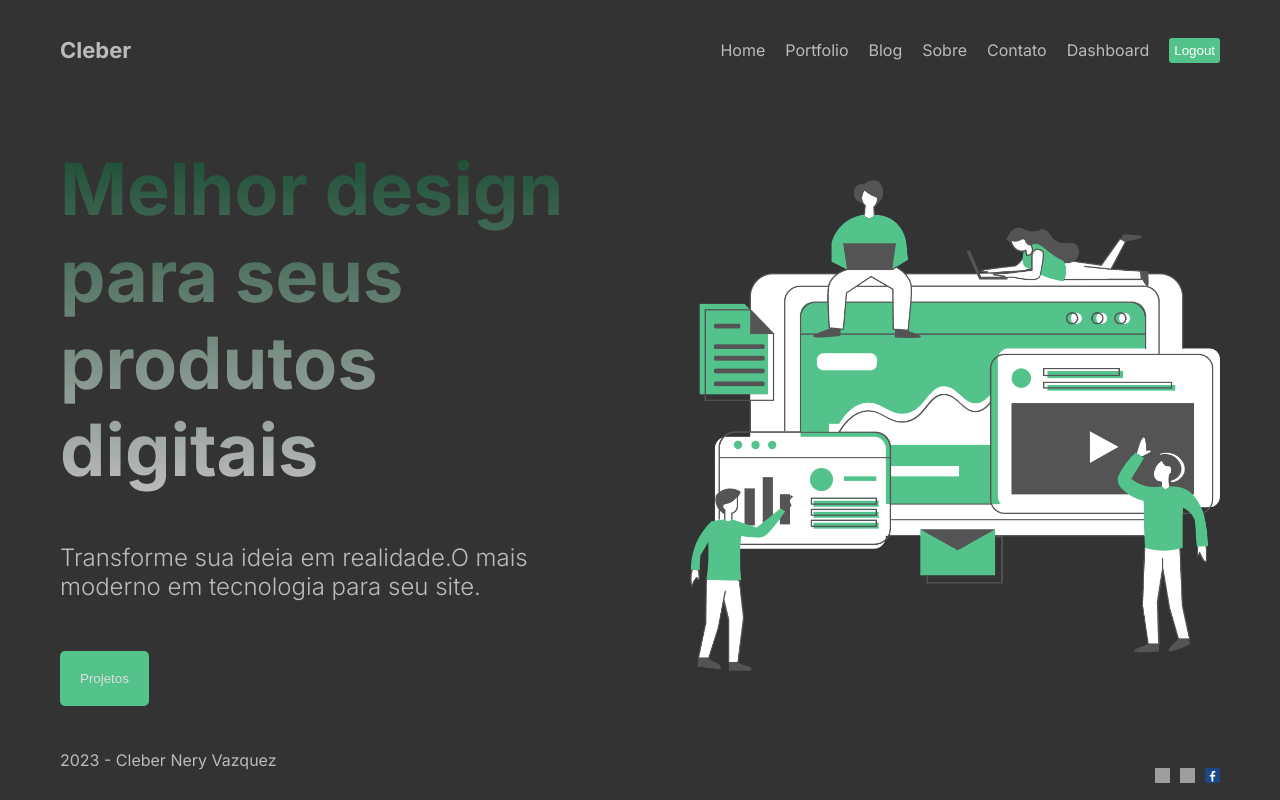
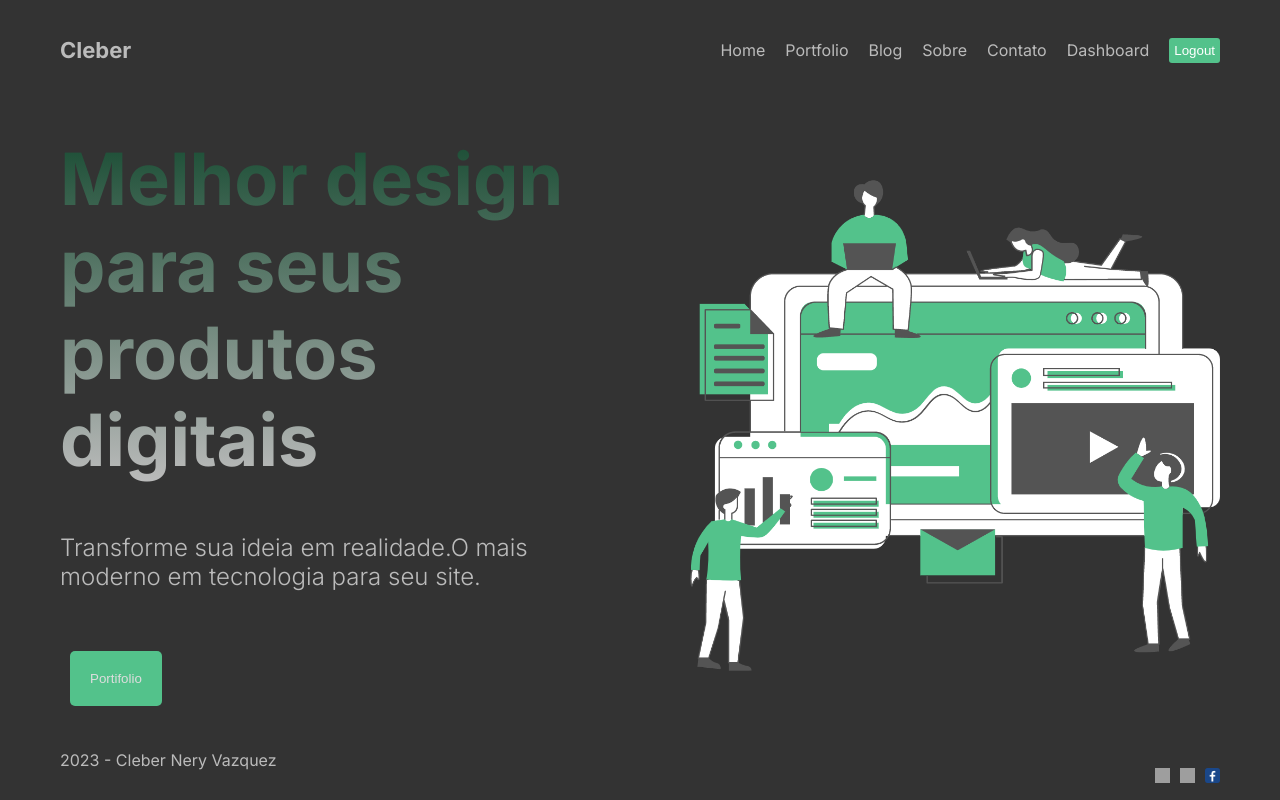
Before and after one commit to CleberNeryVazquez/projeto-next-app, a Next.js app: page / in a window 1280 px wide. Built offline with nearby package versions, Linux system fonts and the light colour scheme; grey boxes are pictures that could not be loaded.

Commit message:
Sessao sobre finalizada com todos os styles

```diff
--- a/src/app/page.jsx
+++ b/src/app/page.jsx
@@ -1,13 +1,14 @@
 import Image from 'next/image'
 import styles from './page.module.css'
 import Hero from 'public/hero.png'
+import Button from '@/components/Button/Button'
 export default function Home() {
   return (
     <div className={styles.container}>
       <div className={styles.item}>
         <h1 className={styles.titulo}>Melhor design para seus produtos digitais</h1>
         <p className={styles.descricao}>Transforme sua ideia em realidade.O mais moderno em tecnologia para seu site.</p>
-        <button className={styles.button}>Projetos</button>
+        <Button url='/portfolio' texto='Portifolio'/>
       </div>
       <div className={styles.item}>
         <Image src={Hero} alt='' className={styles.img}/>
--- a/src/app/page.module.css
+++ b/src/app/page.module.css
@@ -24,12 +24,3 @@
   font-size: 24px;
   font-weight: 300;
 }
-.button {
-  padding: 20px;
-  cursor: pointer;
-  background-color: #53c28b;
-  border: none;
-  border-radius: 5px;
-  width: max-content;
-  color: #ddd;
-}
--- a/src/app/sobre/page.module.css
+++ b/src/app/sobre/page.module.css
@@ -1,3 +1,38 @@
 .container{
 
 }
+.imgContainer{
+    width: 100%;
+    height: 300px;
+    position: relative;
+}
+.img{
+    object-fit: cover;
+    filter: grayscale(100%);/* deixa a imagem preto e branco */
+}
+.imgText{
+    position: absolute;
+    bottom: 20px;
+    left: 20px;/* esquerda */
+    background-color: #53c28b;
+    padding: 5px;
+    color: #eee;
+
+}
+.textContainer{
+    display: flex;
+    gap: 100px;
+    margin-bottom: 50px;
+}
+.item {
+    flex: 1;
+    margin-top: 50px;
+    display: flex;
+    flex-direction: column;
+    gap: 30px;
+}
+.desc{
+    font-size: 18px;
+    font-weight: 300;
+    text-align: justify;
+}
--- /dev/null
+++ b/src/components/Button/Button.jsx
@@ -0,0 +1,13 @@
+import React from 'react'
+import styles from './button.module.css'
+import Link from 'next/link'
+
+function Button({texto,url}) {
+  return (
+    <Link href={url}>
+        <button className={styles.container}>{texto}</button>
+    </Link>
+  )
+}
+
+export default Button
--- /dev/null
+++ b/src/components/Button/button.module.css
@@ -0,0 +1,10 @@
+.container {
+    padding: 20px;
+    cursor: pointer;
+    background-color: #53c28b;
+    border: none;
+    border-radius: 5px;
+    width: max-content;
+    color: #ddd;
+    margin: 10px;
+}
```
Also changed, not shown: src/app/sobre/page.jsx (+28 -7 lines), public/ceudourado.jpg (added).
